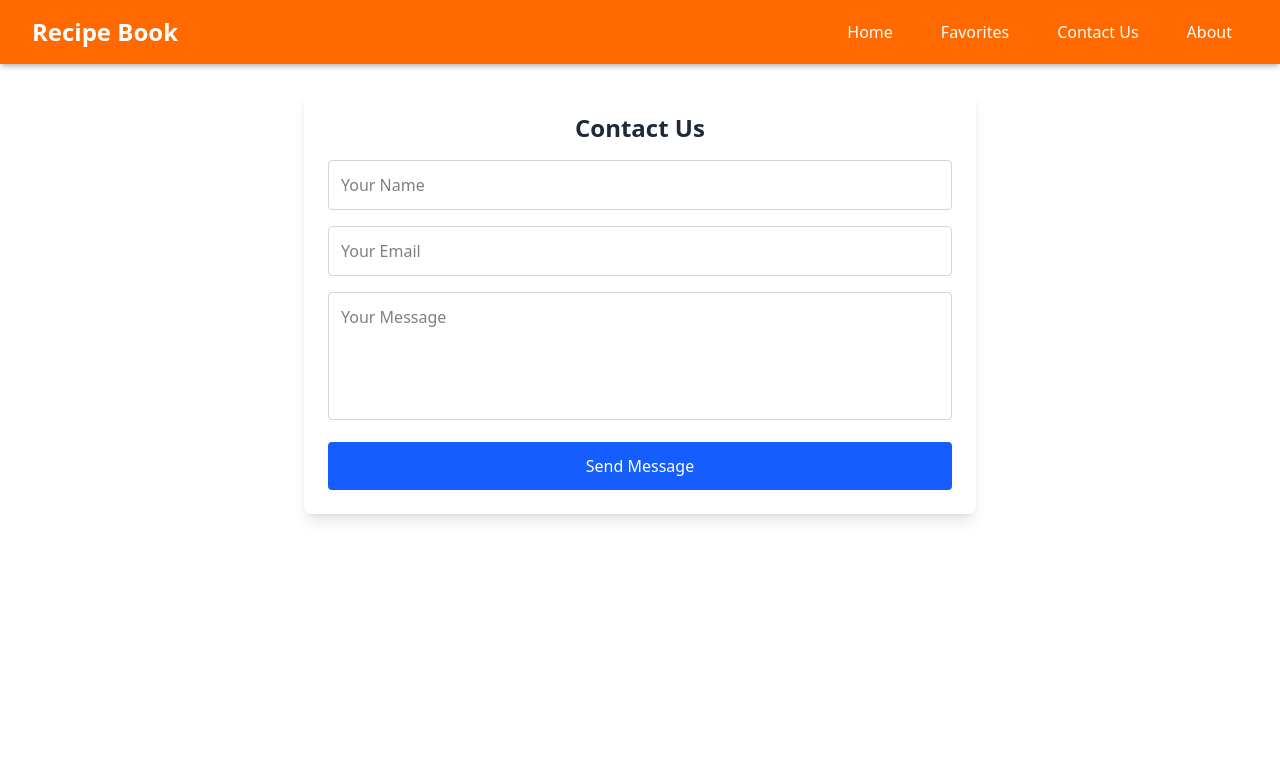
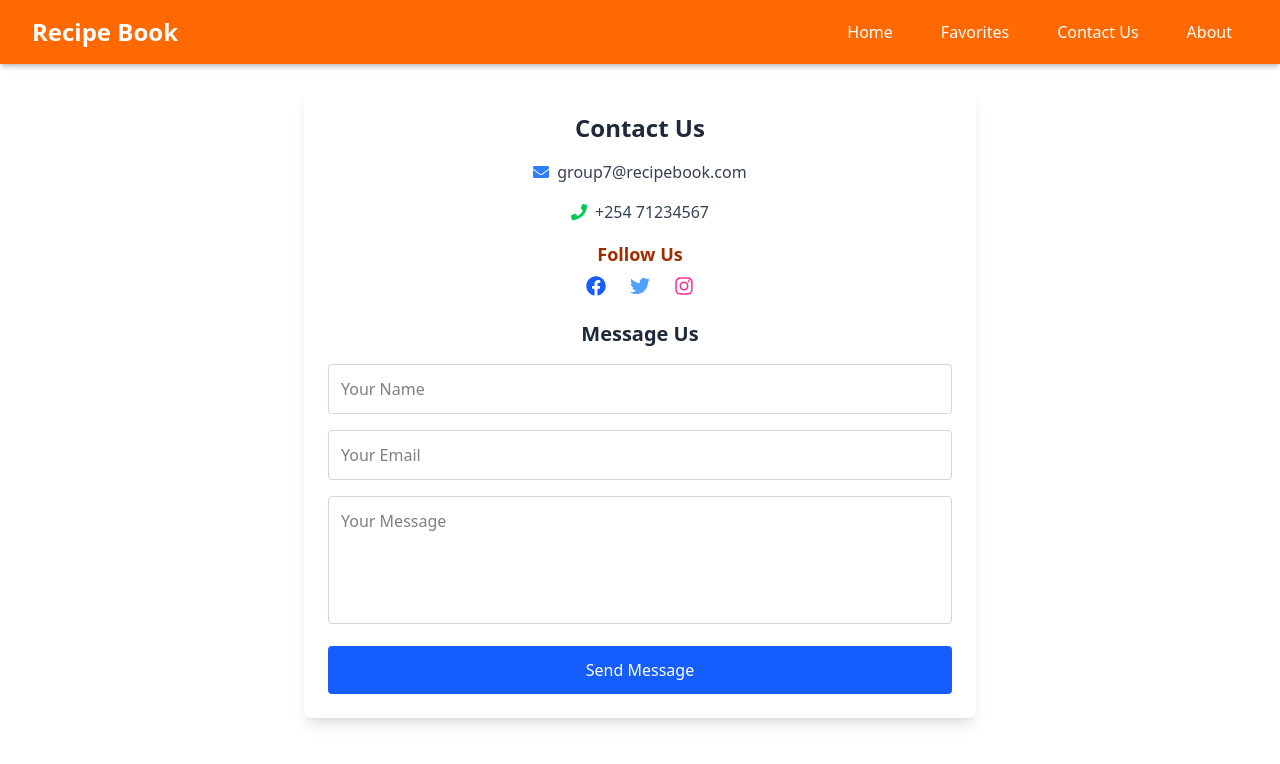
Before and after one commit to Techbandit-001/phase-2-project, a React (Vite) app: page /Contact in a window 1280 px wide. Shown: the top 764 px of the page. Built offline with nearby package versions, Linux system fonts and the light colour scheme.

Commit message:
Update Contact.jsx

```diff
--- a/src/pages/Contact.jsx
+++ b/src/pages/Contact.jsx
@@ -1,5 +1,12 @@
 import React from "react";
 import { Link } from "react-router-dom";
+import {
+  FaFacebook,
+  FaTwitter,
+  FaInstagram,
+  FaEnvelope,
+  FaPhone,
+} from "react-icons/fa";
 
 function ContactUs() {
   return (
@@ -8,13 +15,11 @@ function ContactUs() {
         <nav className="bg-orange-500 text-white shadow-md">
           <div className="max-w-7xl mx-auto px-4 sm:px-6 lg:px-8">
             <div className="flex justify-between h-16 items-center">
-              {/* Logo */}
               <div className="flex-shrink-0">
-                <Link to="/" className="text-2xl font-bold  ">
+                <Link to="/" className="text-2xl font-bold">
                   Recipe Book
                 </Link>
               </div>
-              {/* Navigation Links */}
               <div className="hidden md:flex space-x-4">
                 <Link
                   to="/"
@@ -50,6 +55,49 @@ function ContactUs() {
         <h2 className="text-2xl font-bold mb-4 text-center text-gray-800">
           Contact Us
         </h2>
+
+        {/* Contact Info */}
+        <div className="mb-6 text-center space-y-4 text-gray-700">
+          <p className="flex items-center justify-center gap-2">
+            <FaEnvelope className="text-blue-500" /> group7@recipebook.com
+          </p>
+          <p className="flex items-center justify-center gap-2">
+            <FaPhone className="text-green-500" /> +254 71234567
+          </p>
+          <div>
+            <h3 className="text-lg font-semibold mb-2 text-orange-800">
+              Follow Us
+            </h3>
+            <div className="flex justify-center space-x-6 text-xl">
+              <a
+                href="https://www.facebook.com/groups/448377041919906/"
+                target="_blank"
+                rel="noopener noreferrer"
+              >
+                <FaFacebook className="text-blue-600 hover:scale-110 transition" />
+              </a>
+              <a
+                href="https://x.com/i/flow/login?redirect_after_login=%2Ffoodrecipe_idea"
+                target="_blank"
+                rel="noopener noreferrer"
+              >
+                <FaTwitter className="text-blue-400 hover:scale-110 transition" />
+              </a>
+              <a
+                href="https://www.instagram.com/easyfamilyrecipes/?hl=en"
+                target="_blank"
+                rel="noopener noreferrer"
+              >
+                <FaInstagram className="text-pink-500 hover:scale-110 transition" />
+              </a>
+            </div>
+          </div>
+        </div>
+
+        {/* Message Form */}
+        <h2 className="text-xl font-bold mb-4 text-center text-gray-800">
+          Message Us
+        </h2>
         <form className="space-y-4">
           <input
             type="text"
```
